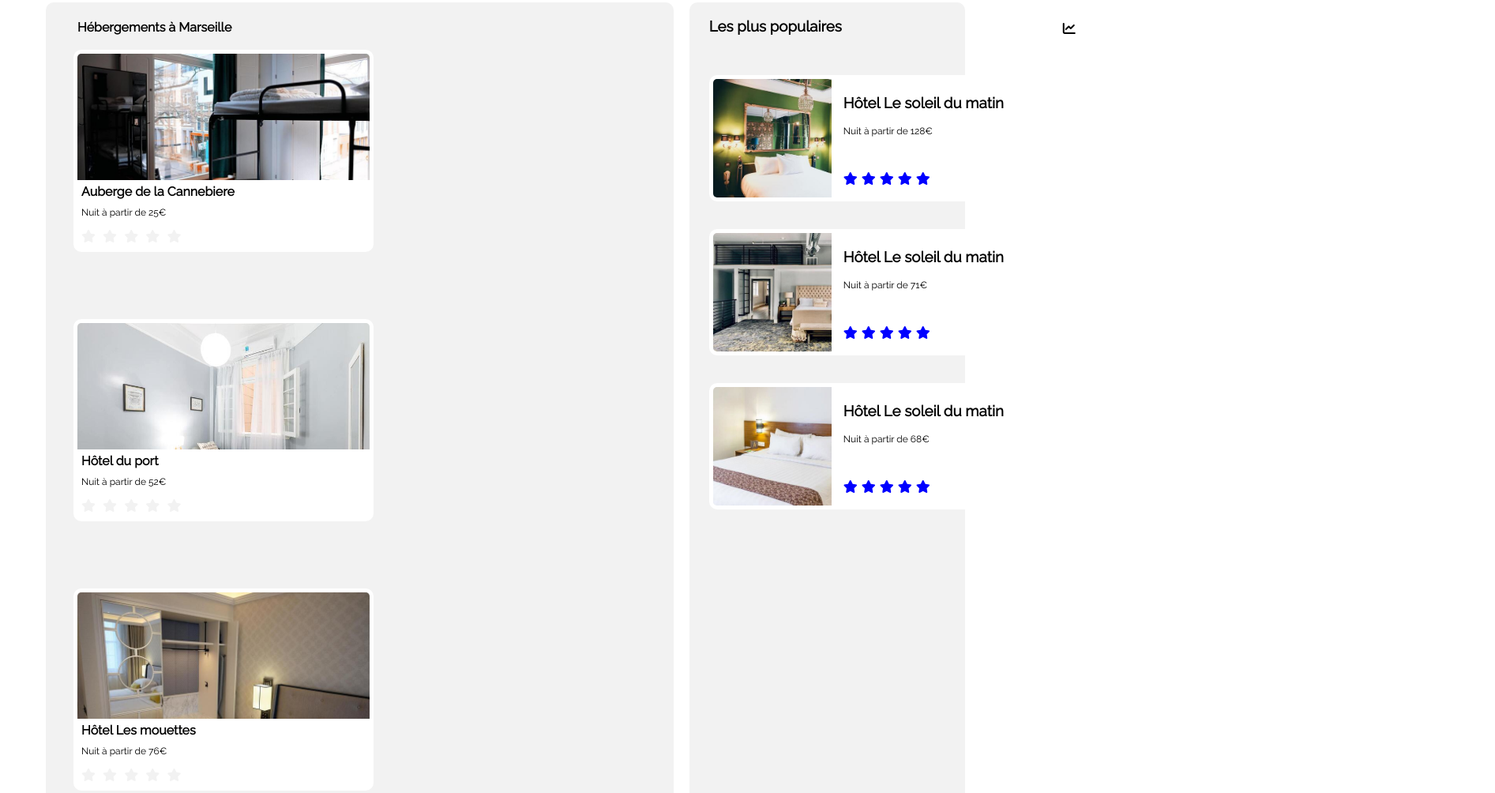
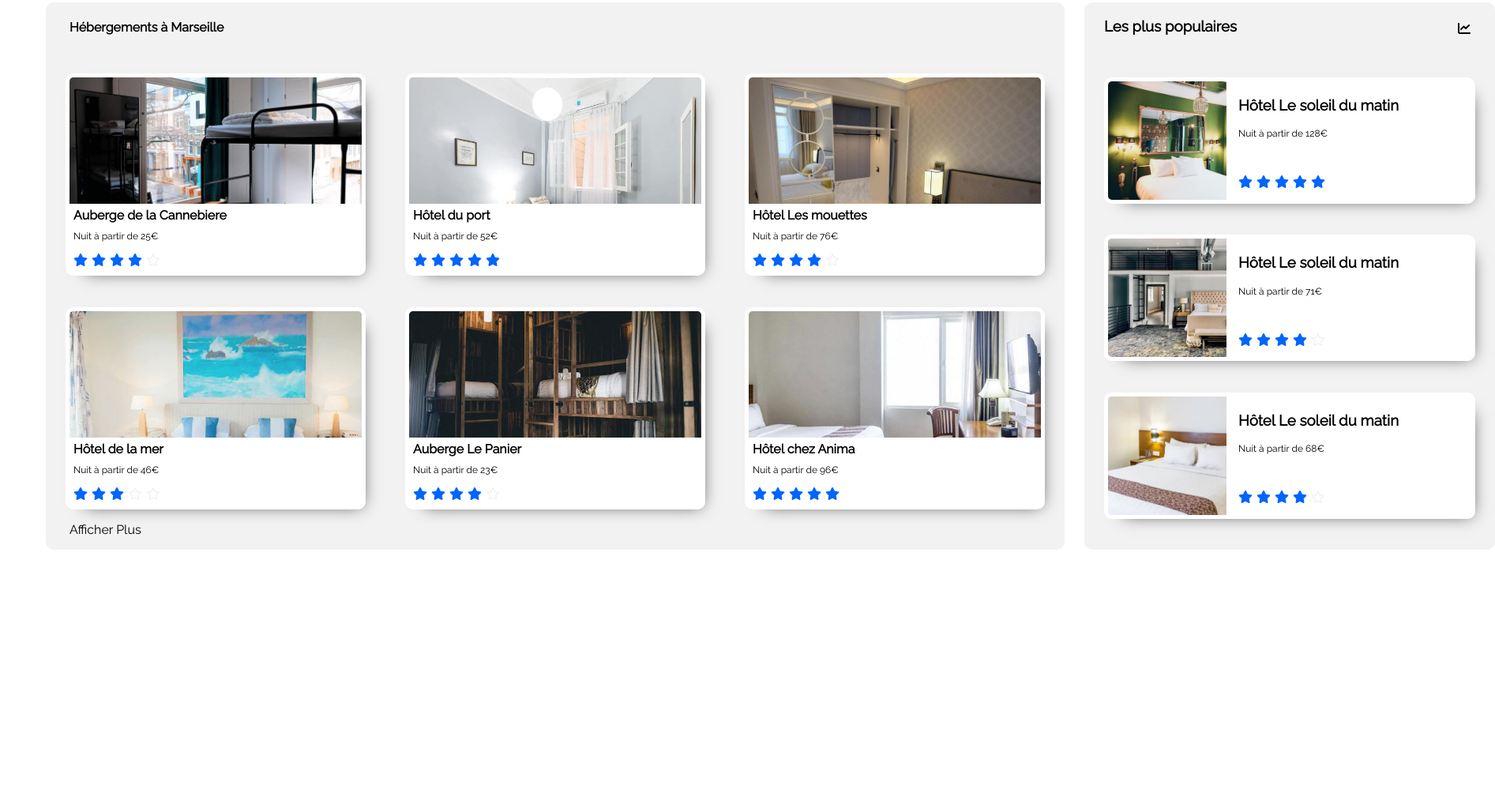
Before and after one commit to jordanricaut/JordanRicaut_2_05102020, a plain HTML site: page index.html in a window 1280 px wide. Shown: the part 442-1446 px from the top of the page at 79% size, 1893 px wide, since content can reach past the window. After the commit the page ends 1178 px from the top, so only its background shows below. Drawn offline with Linux system fonts and the light colour scheme.

Commit message:
Section Hébergement terminé

```diff
--- a/assets/css/style.css
+++ b/assets/css/style.css
@@ -189,29 +189,33 @@ section {
 ██   ██ ███████ ██████  ███████ ██   ██  ██████  ███████ ██      ██ ███████ ██   ████    ██    ███████
 */
 #hebergements {
-  display: flex;
-  flex-direction: row;
+  display: grid;
+  grid-template-columns: 3fr 1fr;
+  grid-gap: 25px;
 }
-.liste_hebergements .titre {
-  position: absolute;
-  margin-left: 25px;
+.liste_hebergements header {
+  margin-left: 20px;
 }
 .liste_hebergements {
   background-color: #F2F2F2;
-  padding-left: 15px;
-  display: flex;
-  flex-flow: row wrap;
-  width: 70%;
+  padding-left: 10px;
   border-radius: 10px 10px 10px 10px;
+  padding-right: 10px;
+}
+.liste_hebergements .liste_article {
+  display: grid;
+  grid-template-columns: 1fr 1fr 1fr;
+  column-gap:20px;
+  row-gap:40px;
 }
 .liste_hebergements article {
   width: 370px;
   height: 246px;
   border-radius: 10px 10px 10px 10px;
-  margin-left: 20px;
-  margin-bottom: 25px;
-  margin-top: 60px;
+  margin-left: 15px;
+  margin-right: 15px;
   border: 5px solid white;
+  box-shadow: 10px 10px 20px -15px rgba(0,0,0,0.75);
 }
 .liste_hebergements article img {
   width: 370px;
@@ -238,7 +242,19 @@ section {
   margin-bottom: auto;
   margin-left: 5px;
 }
+.liste_hebergements article ul  {
+  display: flex;
+  flex-direction: row;
+  list-style-type: none;
+  padding: 0px;
+  margin-top: auto;
+}
 .liste_hebergements article .fas.fa-star {
+  margin-left: 5px;
+  margin-top: 15px;
+  color: #0065fc;
+}
+.liste_hebergements article .far.fa-star {
   margin-left: 5px;
   margin-top: 15px;
   color: #F2F2F2;
@@ -246,19 +262,27 @@ section {
 .liste_hebergements p {
   margin-left: 20px;
 }
-.description .etoile-3 .fas.fa-star {
-  color: red;
-}
 .populaire {
   background-color: #F2F2F2;
-  margin-left: 20px;
   border-radius: 10px 10px 10px 10px;
-  width: 30%;
+  display: grid;
+  padding-right: 25px;
+}
+.populaire header {
   display: flex;
-  flex-flow: column wrap;
+  flex-direction: row;
+  height: 55px;
 }
-.populaire .titre h3 {
+.populaire header h3 {
   margin-left: 25px;
+}
+.populaire article {
+  width: 460px;
+  height: 150px;
+  border-radius: 10px 10px 10px 10px;
+  margin-left: 25px;
+  border: 5px solid white;
+  box-shadow: 10px 10px 20px -15px rgba(0,0,0,0.75);
 }
 .populaire article h3 {
   margin-left: 15px;
@@ -269,8 +293,19 @@ section {
   margin-bottom: auto;
   margin-left: 15px;
 }
+.populaire article ul  {
+  display: flex;
+  flex-direction: row;
+  list-style-type: none;
+  margin-left: auto;
+  padding: 0px;
+}
 .populaire article .fas.fa-star {
-  color: blue;
+  color: #0065fc;
+  margin-left: 5px;
+}
+.populaire article .far.fa-star {
+  color: #F2F2F2;
   margin-left: 5px;
 }
 .populaire article .etoile {
@@ -278,19 +313,6 @@ section {
   flex-direction: row;
   margin-left: 10px;
   margin-top: 45px;
-}
-.populaire .titre {
-  display: flex;
-  flex-direction: row;
-}
-.populaire article {
-  width: 460px;
-  height: 150px;
-  border-radius: 10px 10px 10px 10px;
-  margin-left: 25px;
-  margin-bottom: 25px;
-  margin-top: 10px;
-  border: 5px solid white;
 }
 .populaire article img {
   width: 225px;
@@ -310,8 +332,14 @@ section {
 .fas.fa-chart-line {
   margin-top: 25px;
   margin-left: 280px;
+  margin-bottom: 0px;
 }
-
+.liste_hebergements figure {
+  margin:0px;
+}
+.populaire figure {
+  margin:0px;
+}
 
 
 
@@ -338,7 +366,4 @@ section {
   .menu {
     margin-left: 45%;
   }
-  .liste {
-    width: 60%;
-  }
 }
--- a/index.html
+++ b/index.html
@@ -22,7 +22,7 @@
     <h2>Trouvez votre hébergement pour des vacances de rêve</h2>
     <h5>En plein centre ville ou en pleine nature</h5>
     <div>
-      <form class="search" action="">
+      <form class="search" action="#">
         <i class="fas fa-map-marker-alt"></i>
         <input id="champ" type="search" value=" Marseille, France">
         <input id="bouton" type="button" value="Rechercher">
@@ -47,139 +47,143 @@
 
   <section id="hebergements">
     <div class="liste_hebergements">
-      <span class="titre">
+      <header>
         <h4>Hébergements à Marseille</h4>
-      </span>
+      </header>
+      <div class="liste_article">
       <article>
-        <img src="assets/img/la_cannebiere.jpg" alt="la_cannebiere">
-        <span class="description">
+        <figure><img src="assets/img/la_cannebiere.jpg" alt="la_cannebiere"></figure>
+        <div class="description">
           <h4>Auberge de la Cannebiere</h4>
           <p>Nuit à partir de 25€</p>
-          <span class="etoile">
-            <i class="fas fa-star"></i>
-            <i class="fas fa-star"></i>
-            <i class="fas fa-star"></i>
-            <i class="fas fa-star"></i>
-            <i class="fas fa-star"></i>
-          </span>
-        </span>
+          <ul class="etoile">
+            <li><i class="fas fa-star"></i></li>
+            <li><i class="fas fa-star"></i></li>
+            <li><i class="fas fa-star"></i></li>
+            <li><i class="fas fa-star"></i></li>
+            <li><i class="far fa-star"></i></li>
+          </ul>
+        </div>
       </article>
       <article>
-        <img src="assets/img/hotel_port.jpg" alt="hotel_port">
-        <span class="description">
+        <figure><img src="assets/img/hotel_port.jpg" alt="hotel_port"></figure>
+        <div class="description">
           <h4>Hôtel du port</h4>
           <p>Nuit à partir de 52€</p>
-          <span class="etoile">
-            <i class="fas fa-star"></i>
-            <i class="fas fa-star"></i>
-            <i class="fas fa-star"></i>
-            <i class="fas fa-star"></i>
-            <i class="fas fa-star"></i>
-          </span>
-        </span>
+          <ul class="etoile">
+            <li><i class="fas fa-star"></i></li>
+            <li><i class="fas fa-star"></i></li>
+            <li><i class="fas fa-star"></i></li>
+            <li><i class="fas fa-star"></i></li>
+            <li><i class="fas fa-star"></i></li>
+          </ul>
+        </div>
       </article>
       <article>
-        <img src="assets/img/hotel_mouettes.jpg" alt="hotel_mouettes">
-        <span class="description">
+        <figure><img src="assets/img/hotel_mouettes.jpg" alt="hotel_mouettes"></figure>
+        <div class="description">
           <h4>Hôtel Les mouettes</h4>
           <p>Nuit à partir de 76€</p>
-          <span class="etoile">
-            <i class="fas fa-star"></i>
-            <i class="fas fa-star"></i>
-            <i class="fas fa-star"></i>
-            <i class="fas fa-star"></i>
-            <i class="fas fa-star"></i>
-          </span>
-        </span>
+          <ul class="etoile">
+            <li><i class="fas fa-star"></i></li>
+            <li><i class="fas fa-star"></i></li>
+            <li><i class="fas fa-star"></i></li>
+            <li><i class="fas fa-star"></i></li>
+            <li><i class="far fa-star"></i></li>
+          </ul>
+        </div>
       </article>
       <article>
-        <img src="assets/img/hotel_mer.jpg" alt="hotel_mer">
-        <span class="description">
+        <figure><img src="assets/img/hotel_mer.jpg" alt="hotel_mer"></figure>
+        <div class="description">
           <h4>Hôtel de la mer</h4>
           <p>Nuit à partir de 46€</p>
-          <span class="etoile">
-            <i class="fas fa-star"></i>
-            <i class="fas fa-star"></i>
-            <i class="fas fa-star"></i>
-            <i class="fas fa-star"></i>
-            <i class="fas fa-star"></i>
-          </span>
-        </span>
+          <ul class="etoile">
+            <li><i class="fas fa-star"></i></li>
+            <li><i class="fas fa-star"></i></li>
+            <li><i class="fas fa-star"></i></li>
+            <li><i class="far fa-star"></i></li>
+            <li><i class="far fa-star"></i></li>
+          </ul>
+        </div>
       </article>
       <article>
-        <img src="assets/img/auberge_panier.jpg" alt="auberge_panier">
-        <span class="description">
+        <figure><img src="assets/img/auberge_panier.jpg" alt="auberge_panier"></figure>
+        <div class="description">
           <h4>Auberge Le Panier</h4>
           <p>Nuit à partir de 23€</p>
-          <span class="etoile">
-            <i class="fas fa-star"></i>
-            <i class="fas fa-star"></i>
-            <i class="fas fa-star"></i>
-            <i class="fas fa-star"></i>
-            <i class="fas fa-star"></i>
-          </span>
-        </span>
+          <ul class="etoile">
+            <li><i class="fas fa-star"></i></li>
+            <li><i class="fas fa-star"></i></li>
+            <li><i class="fas fa-star"></i></li>
+            <li><i class="fas fa-star"></i></li>
+            <li><i class="far fa-star"></i></li>
+          </ul>
+        </div>
       </article>
       <article>
-        <img src="assets/img/hotel_anima.jpg" alt="hotel_anima" class="anima">
+        <figure><img src="assets/img/hotel_anima.jpg" alt="hotel_anima" class="anima"></figure>
         <div class="description">
           <h4>Hôtel chez Anima</h4>
           <p>Nuit à partir de 96€</p>
-              <i class="fas fa-star"></i>
-              <i class="fas fa-star"></i>
-              <i class="fas fa-star"></i>
-              <i class="fas fa-star"></i>
-              <i class="fas fa-star"></i>
-          </div>
+          <ul class="etoile">
+            <li><i class="fas fa-star"></i></li>
+            <li><i class="fas fa-star"></i></li>
+            <li><i class="fas fa-star"></i></li>
+            <li><i class="fas fa-star"></i></li>
+            <li><i class="fas fa-star"></i></li>
+          </ul>
+        </div>
       </article>
+    </div>
       <p>Afficher Plus</p>
     </div>
     <div class="populaire">
-      <span class="titre">
+      <header>
         <h3>Les plus populaires</h3>
         <i class="fas fa-chart-line"></i>
-      </span>
+      </header>
       <article>
-        <img src="assets/img/hotel_soleil.jpg" alt="hotel_soleil">
-        <span class="description">
+        <figure><img src="assets/img/hotel_soleil.jpg" alt="hotel_soleil"></figure>
+        <div class="description">
           <h3>Hôtel Le soleil du matin</h3>
           <p>Nuit à partir de 128€</p>
-          <span class="etoile">
-            <i class="fas fa-star"></i>
-            <i class="fas fa-star"></i>
-            <i class="fas fa-star"></i>
-            <i class="fas fa-star"></i>
-            <i class="fas fa-star"></i>
-          </span>
-        </span>
+          <ul class="etoile">
+            <li><i class="fas fa-star"></i></li>
+            <li><i class="fas fa-star"></i></li>
+            <li><i class="fas fa-star"></i></li>
+            <li><i class="fas fa-star"></i></li>
+            <li><i class="fas fa-star"></i></li>
+          </ul>
+        </div>
       </article>
       <article>
-        <img src="assets/img/au_coeur_eau.jpg" alt="hotel_soleil">
-        <span class="description">
+        <figure><img src="assets/img/au_coeur_eau.jpg" alt="hotel_soleil"></figure>
+        <div class="description">
           <h3>Hôtel Le soleil du matin</h3>
           <p>Nuit à partir de 71€</p>
-          <span class="etoile">
-            <i class="fas fa-star"></i>
-            <i class="fas fa-star"></i>
-            <i class="fas fa-star"></i>
-            <i class="fas fa-star"></i>
-            <i class="fas fa-star"></i>
-          </span>
-        </span>
+          <ul class="etoile">
+            <li><i class="fas fa-star"></i></li>
+            <li><i class="fas fa-star"></i></li>
+            <li><i class="fas fa-star"></i></li>
+            <li><i class="fas fa-star"></i></li>
+            <li><i class="far fa-star"></i></li>
+          </ul>
+        </div>
       </article>
       <article>
-        <img src="assets/img/hotel_tt_bleu_blanc.jpg" alt="hotel_soleil">
-        <span class="description">
+        <figure><img src="assets/img/hotel_tt_bleu_blanc.jpg" alt="hotel_soleil"></figure>
+        <div class="description">
           <h3>Hôtel Le soleil du matin</h3>
           <p>Nuit à partir de 68€</p>
-          <span class="etoile">
-            <i class="fas fa-star"></i>
-            <i class="fas fa-star"></i>
-            <i class="fas fa-star"></i>
-            <i class="fas fa-star"></i>
-            <i class="fas fa-star"></i>
-          </span>
-        </span>
+          <ul class="etoile">
+            <li><i class="fas fa-star"></i></li>
+            <li><i class="fas fa-star"></i></li>
+            <li><i class="fas fa-star"></i></li>
+            <li><i class="fas fa-star"></i></li>
+            <li><i class="far fa-star"></i></li>
+          </ul>
+        </div>
       </article>
     </div>
   </section>
```
Also changed, not shown: ._index.html.
